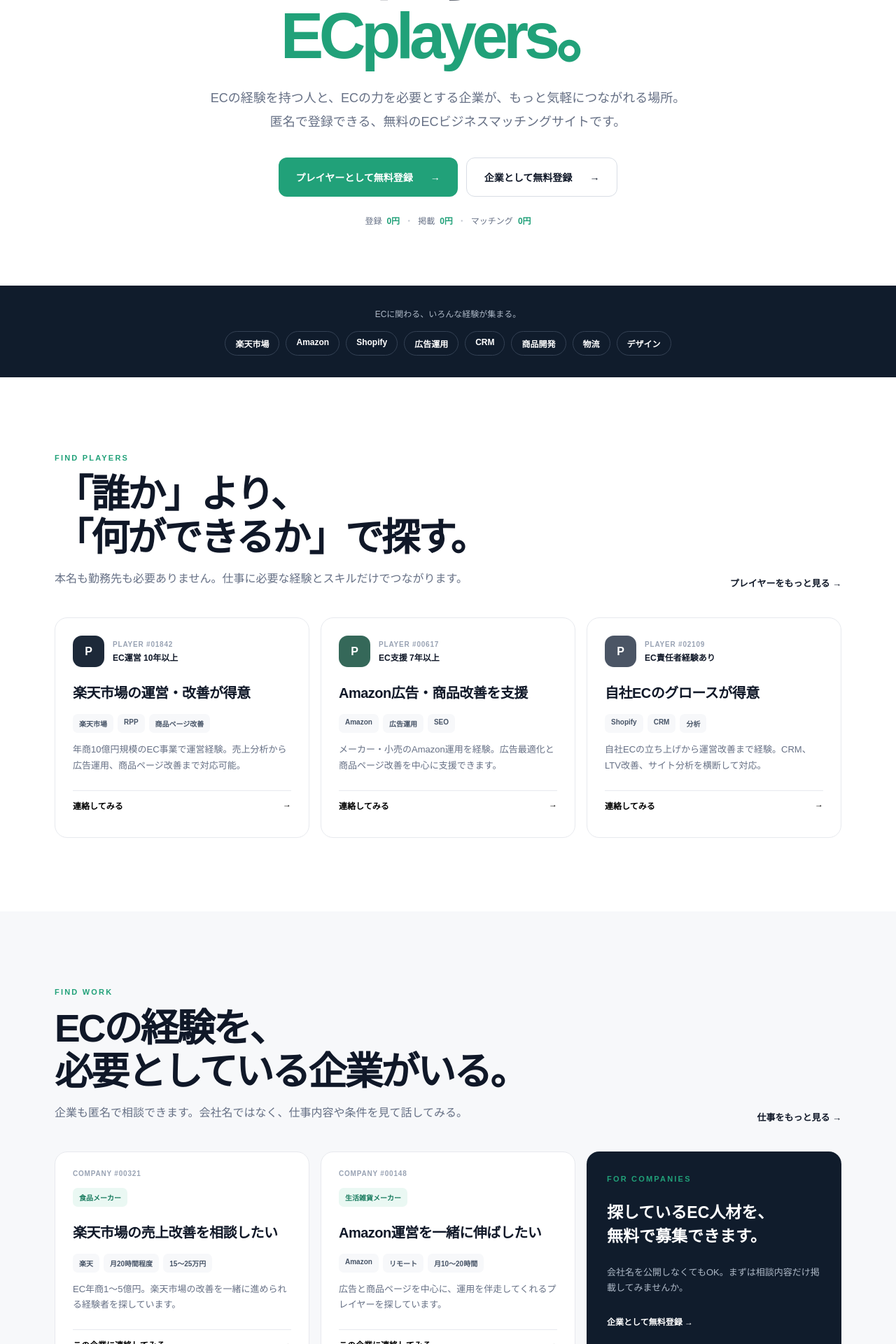
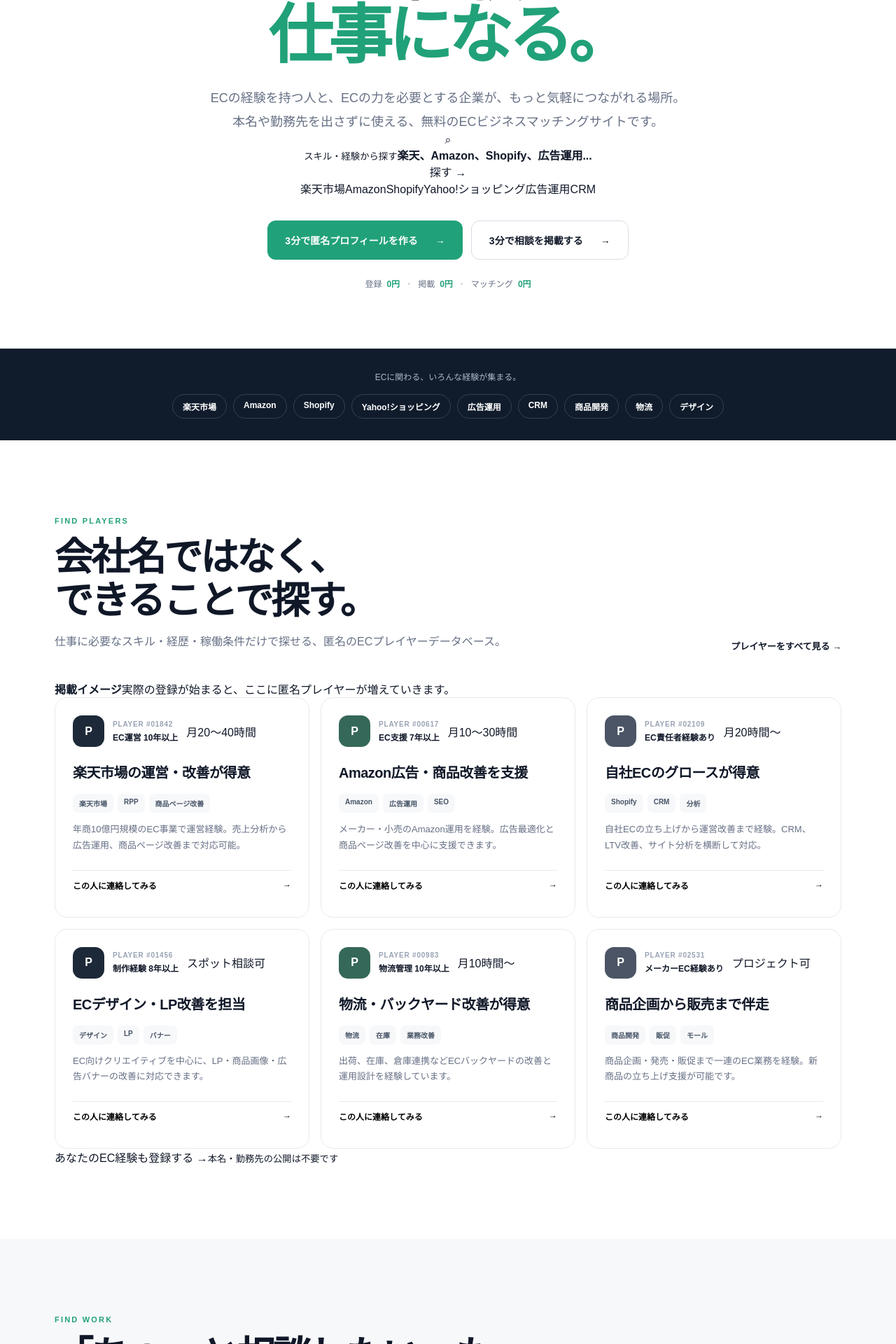
Before and after one commit to hrt14/ecplayers, a Next.js app: page / in a window 1280 px wide. Shown: the part 300-2220 px from the top of the page at 70% size. Built offline with nearby package versions, Linux system fonts and the light colour scheme.

Commit message:
Make ECplayers feel like an active matching marketplace

```diff
--- a/app/page.tsx
+++ b/app/page.tsx
@@ -1,14 +1,18 @@
-const playerTags = ['楽天市場', 'Amazon', 'Shopify', '広告運用', 'CRM', '商品開発', '物流', 'デザイン']
+const playerTags = ['楽天市場', 'Amazon', 'Shopify', 'Yahoo!ショッピング', '広告運用', 'CRM', '商品開発', '物流', 'デザイン']
 
 const players = [
-  { id: '01842', title: '楽天市場の運営・改善が得意', meta: 'EC運営 10年以上', tags: ['楽天市場', 'RPP', '商品ページ改善'], text: '年商10億円規模のEC事業で運営経験。売上分析から広告運用、商品ページ改善まで対応可能。' },
-  { id: '00617', title: 'Amazon広告・商品改善を支援', meta: 'EC支援 7年以上', tags: ['Amazon', '広告運用', 'SEO'], text: 'メーカー・小売のAmazon運用を経験。広告最適化と商品ページ改善を中心に支援できます。' },
-  { id: '02109', title: '自社ECのグロースが得意', meta: 'EC責任者経験あり', tags: ['Shopify', 'CRM', '分析'], text: '自社ECの立ち上げから運営改善まで経験。CRM、LTV改善、サイト分析を横断して対応。' },
+  { id: '01842', title: '楽天市場の運営・改善が得意', meta: 'EC運営 10年以上', availability: '月20〜40時間', tags: ['楽天市場', 'RPP', '商品ページ改善'], text: '年商10億円規模のEC事業で運営経験。売上分析から広告運用、商品ページ改善まで対応可能。' },
+  { id: '00617', title: 'Amazon広告・商品改善を支援', meta: 'EC支援 7年以上', availability: '月10〜30時間', tags: ['Amazon', '広告運用', 'SEO'], text: 'メーカー・小売のAmazon運用を経験。広告最適化と商品ページ改善を中心に支援できます。' },
+  { id: '02109', title: '自社ECのグロースが得意', meta: 'EC責任者経験あり', availability: '月20時間〜', tags: ['Shopify', 'CRM', '分析'], text: '自社ECの立ち上げから運営改善まで経験。CRM、LTV改善、サイト分析を横断して対応。' },
+  { id: '01456', title: 'ECデザイン・LP改善を担当', meta: '制作経験 8年以上', availability: 'スポット相談可', tags: ['デザイン', 'LP', 'バナー'], text: 'EC向けクリエイティブを中心に、LP・商品画像・広告バナーの改善に対応できます。' },
+  { id: '00983', title: '物流・バックヤード改善が得意', meta: '物流管理 10年以上', availability: '月10時間〜', tags: ['物流', '在庫', '業務改善'], text: '出荷、在庫、倉庫連携などECバックヤードの改善と運用設計を経験しています。' },
+  { id: '02531', title: '商品企画から販売まで伴走', meta: 'メーカーEC経験あり', availability: 'プロジェクト可', tags: ['商品開発', '販促', 'モール'], text: '商品企画・発売・販促まで一連のEC業務を経験。新商品の立ち上げ支援が可能です。' },
 ]
 
 const jobs = [
-  { id: '00321', title: '楽天市場の売上改善を相談したい', company: '食品メーカー', tags: ['楽天', '月20時間程度', '15〜25万円'], text: 'EC年商1〜5億円。楽天市場の改善を一緒に進められる経験者を探しています。' },
-  { id: '00148', title: 'Amazon運営を一緒に伸ばしたい', company: '生活雑貨メーカー', tags: ['Amazon', 'リモート', '月10〜20時間'], text: '広告と商品ページを中心に、運用を伴走してくれるプレイヤーを探しています。' },
+  { id: '00321', title: '楽天市場の売上改善を相談したい', company: '食品メーカー', condition: '月15〜25万円', tags: ['楽天', '月20時間程度', 'リモート'], text: 'EC年商1〜5億円。楽天市場の改善を一緒に進められる経験者を探しています。' },
+  { id: '00148', title: 'Amazon運営を一緒に伸ばしたい', company: '生活雑貨メーカー', condition: '月10〜20万円', tags: ['Amazon', '広告運用', 'リモート'], text: '広告と商品ページを中心に、運用を伴走してくれるプレイヤーを探しています。' },
+  { id: '00402', title: 'ShopifyのCRM改善を相談したい', company: 'D2Cブランド', condition: '条件応相談', tags: ['Shopify', 'CRM', 'スポット可'], text: 'リピート率とLTV改善のため、CRM施策を一緒に設計できる経験者を探しています。' },
 ]
 
 export default function Home() {
@@ -20,17 +24,25 @@ export default function Home() {
           <a href="#players">プレイヤーを探す</a>
           <a href="#jobs">仕事を探す</a>
           <a href="#about">ECplayersとは</a>
-          <a className="navButton" href="#register">無料で登録</a>
+          <a className="navButton" href="#register">3分で無料登録</a>
         </nav>
       </header>
 
       <section className="hero">
         <div className="eyebrow">EC BUSINESS NETWORK</div>
-        <h1>ECの仕事なら、<br /><em>ECplayers。</em></h1>
-        <p className="lead">ECの経験を持つ人と、ECの力を必要とする企業が、もっと気軽につながれる場所。<br className="desktop" />匿名で登録できる、無料のECビジネスマッチングサイトです。</p>
+        <h1>ECの経験が、<br /><em>仕事になる。</em></h1>
+        <p className="lead">ECの経験を持つ人と、ECの力を必要とする企業が、もっと気軽につながれる場所。<br className="desktop" />本名や勤務先を出さずに使える、無料のECビジネスマッチングサイトです。</p>
+
+        <div className="searchBox" aria-label="スキル検索イメージ">
+          <div className="searchIcon">⌕</div>
+          <div className="searchCopy"><small>スキル・経験から探す</small><strong>楽天、Amazon、Shopify、広告運用...</strong></div>
+          <a href="#players">探す →</a>
+        </div>
+        <div className="quickTags">{playerTags.slice(0,6).map(tag => <a href="#players" key={tag}>{tag}</a>)}</div>
+
         <div className="actions" id="register">
-          <a className="primary" href="#players">プレイヤーとして無料登録 <b>→</b></a>
-          <a className="secondary" href="#jobs">企業として無料登録 <b>→</b></a>
+          <a className="primary" href="#players">3分で匿名プロフィールを作る <b>→</b></a>
+          <a className="secondary" href="#jobs">3分で相談を掲載する <b>→</b></a>
         </div>
         <div className="freeLine"><span>登録</span><b>0円</b><i>・</i><span>掲載</span><b>0円</b><i>・</i><span>マッチング</span><b>0円</b></div>
       </section>
@@ -42,27 +54,35 @@ export default function Home() {
 
       <section className="section" id="players">
         <div className="sectionHeadRow">
-          <div className="sectionHeading"><span>FIND PLAYERS</span><h2>「誰か」より、<br />「何ができるか」で探す。</h2><p>本名も勤務先も必要ありません。仕事に必要な経験とスキルだけでつながります。</p></div>
-          <a className="textLink" href="#">プレイヤーをもっと見る →</a>
+          <div className="sectionHeading"><span>FIND PLAYERS</span><h2>会社名ではなく、<br />できることで探す。</h2><p>仕事に必要なスキル・経歴・稼働条件だけで探せる、匿名のECプレイヤーデータベース。</p></div>
+          <a className="textLink" href="#">プレイヤーをすべて見る →</a>
         </div>
-        <div className="cardGrid">
+        <div className="notice"><b>掲載イメージ</b><span>実際の登録が始まると、ここに匿名プレイヤーが増えていきます。</span></div>
+        <div className="cardGrid playerGrid">
           {players.map((p, index) => <article className="profileCard" key={p.id}>
-            <div className="cardTop"><div className={`avatar a${index}`}>P</div><div><small>PLAYER #{p.id}</small><strong>{p.meta}</strong></div></div>
+            <div className="cardTop"><div className={`avatar a${index % 3}`}>P</div><div><small>PLAYER #{p.id}</small><strong>{p.meta}</strong></div><span className="availability">{p.availability}</span></div>
             <h3>{p.title}</h3><div className="tags">{p.tags.map(t => <span key={t}>{t}</span>)}</div><p>{p.text}</p>
-            <button>連絡してみる <span>→</span></button>
+            <button>この人に連絡してみる <span>→</span></button>
           </article>)}
         </div>
+        <div className="centerAction"><a href="#register">あなたのEC経験も登録する →</a><small>本名・勤務先の公開は不要です</small></div>
       </section>
 
       <section className="section jobsSection" id="jobs">
         <div className="sectionHeadRow">
-          <div className="sectionHeading"><span>FIND WORK</span><h2>ECの経験を、<br />必要としている企業がいる。</h2><p>企業も匿名で相談できます。会社名ではなく、仕事内容や条件を見て話してみる。</p></div>
-          <a className="textLink" href="#">仕事をもっと見る →</a>
+          <div className="sectionHeading"><span>FIND WORK</span><h2>「ちょっと相談したい」も、<br />立派な仕事になる。</h2><p>企業名を公開せず、課題・条件・必要な経験からプレイヤーを募集できます。</p></div>
+          <a className="textLink" href="#">仕事をすべて見る →</a>
         </div>
+        <div className="notice white"><b>案件掲載イメージ</b><span>業務委託・副業・スポット相談など、ECの仕事を幅広く掲載できます。</span></div>
         <div className="jobGrid">
-          {jobs.map(j => <article className="jobCard" key={j.id}><div className="jobLabel">COMPANY #{j.id}</div><div className="companyType">{j.company}</div><h3>{j.title}</h3><div className="tags">{j.tags.map(t => <span key={t}>{t}</span>)}</div><p>{j.text}</p><button>この企業に連絡してみる <span>→</span></button></article>)}
-          <article className="joinCard"><span>FOR COMPANIES</span><h3>探しているEC人材を、<br />無料で募集できます。</h3><p>会社名を公開しなくてもOK。まずは相談内容だけ掲載してみませんか。</p><a href="#register">企業として無料登録 →</a></article>
+          {jobs.map((j,index) => <article className="jobCard" key={j.id}><div className="jobHeader"><div className="jobLabel">COMPANY #{j.id}</div><span className="statusDot">● 募集中</span></div><div className="companyType">{j.company}</div><h3>{j.title}</h3><strong className="condition">{j.condition}</strong><div className="tags">{j.tags.map(t => <span key={t}>{t}</span>)}</div><p>{j.text}</p><button>この企業に連絡してみる <span>→</span></button></article>)}
         </div>
+        <div className="companyCta"><div><span>FOR COMPANIES</span><h3>ECの課題を、まず匿名で出してみる。</h3><p>採用ほど重くなく、問い合わせほど曖昧でもない。「誰かに相談したい」を無料で掲載できます。</p></div><a href="#register">3分で相談を掲載 →</a></div>
+      </section>
+
+      <section className="sideBySide">
+        <article><span>FOR PLAYERS</span><h2>会社員でも、<br />気軽に登録できる。</h2><p>名前や勤務先を公開せず、ECの経験と「こんな仕事なら話を聞きたい」だけ登録。今すぐ転職や独立を考えていなくても使えます。</p><a href="#register">匿名プロフィールを作る →</a></article>
+        <article className="forCompany"><span>FOR COMPANIES</span><h2>採用前に、<br />まず話せる。</h2><p>求人票を作り込まなくても、困っていることと条件だけで掲載できます。気になるプレイヤーがいたら「連絡してみる」。</p><a href="#register">匿名で相談を掲載する →</a></article>
       </section>
 
       <section className="philosophy" id="about">
@@ -76,7 +96,7 @@ export default function Home() {
       </section>
 
       <section className="cta">
-        <span>JOIN ECplayers</span><h2>ECの経験と仕事が、<br />ここに集まる。</h2><p>登録も、掲載も、マッチングも無料。</p><div className="actions"><a className="primary light" href="#register">プレイヤーとして登録 →</a><a className="secondary dark" href="#register">企業として登録 →</a></div>
+        <span>JOIN ECplayers</span><h2>ECの経験と仕事が、<br />ここに集まる。</h2><p>登録も、掲載も、マッチングも無料。まず3分で始められます。</p><div className="actions"><a className="primary light" href="#register">匿名プロフィールを作る →</a><a className="secondary dark" href="#register">相談を掲載する →</a></div>
       </section>
 
       <footer><a className="logo" href="#">EC<span>players</span></a><span>無料のECビジネスマッチングサイト</span><nav><a href="#about">ECplayersとは</a><a href="#players">プレイヤー</a><a href="#jobs">仕事</a></nav><small>© ECplayers</small></footer>
```
